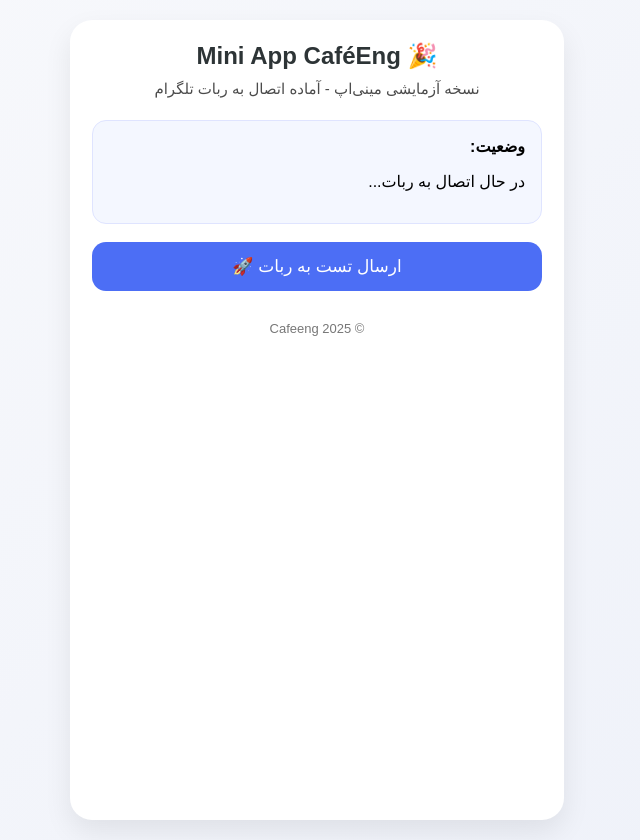
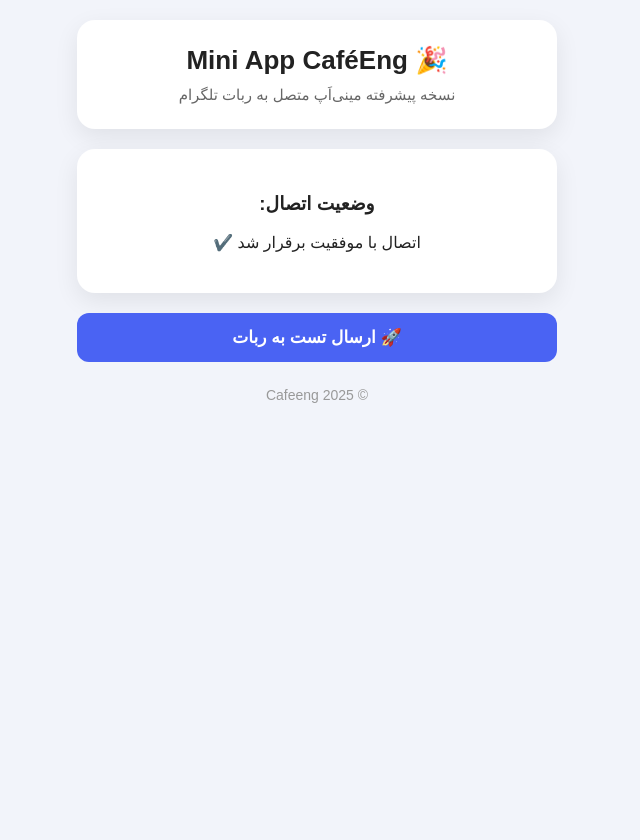
Before and after one commit to shah9378/cafeeng-bot, a website: page frontend/miniapp.html in a window 1280 px wide. Shown: the whole page, without its empty margins (323-963 px from the left). After the commit the page ends 800 px from the top, so only its background shows below. Drawn offline with Linux system fonts and the light colour scheme; a web font is replaced by a local one.

Commit message:
Update HTML and index.js

```diff
--- a/frontend/miniapp.html
+++ b/frontend/miniapp.html
@@ -1,82 +1,78 @@
-<!doctype html>
+<!DOCTYPE html>
 <html lang="fa" dir="rtl">
 <head>
-    <meta charset="UTF-8">
-    <meta name="viewport" content="width=device-width, initial-scale=1">
-    <title>Cafeeng Mini App</title>
-
-    <!-- فونت ایران‌سانس (CDN) -->
-    <link href="https://cdn.fontcdn.ir/Font/Persian/Sans/IRANSans.css" rel="stylesheet">
+  <meta charset="UTF-8" />
+  <meta name="viewport" content="width=device-width, initial-scale=1.0" />
+  <title>CafeEng Mini App</title>
 
   <style>
     body {
       margin: 0;
-            font-family: IRANSans, sans-serif;
-            background: linear-gradient(135deg, #f8f9fc, #eef1f9);
-            min-height: 100vh;
-            display: flex;
-            justify-content: center;
+      font-family: "IRANSans", sans-serif;
+      background: #f2f4fa;
+      color: #222;
+    }
+
+    .container {
+      max-width: 480px;
+      margin: auto;
       padding: 20px;
     }
 
-        .container {
-            background: white;
-            width: 100%;
-            max-width: 450px;
-            border-radius: 22px;
-            box-shadow: 0 12px 28px rgba(0,0,0,0.08);
-            padding: 22px;
-            animation: fadeUp .5s ease;
-        }
-
-        @keyframes fadeUp {
-            from { opacity: 0; transform: translateY(20px); }
-            to   { opacity: 1; transform: translateY(0); }
+    .card {
+      background: #fff;
+      padding: 25px;
+      border-radius: 18px;
+      box-shadow: 0 8px 25px rgba(0,0,0,0.08);
+      margin-bottom: 20px;
+      text-align: center;
     }
 
     .title {
-            font-size: 24px;
-            font-weight: bold;
-            text-align: center;
-            color: #2d3436;
+      font-size: 26px;
+      font-weight: 800;
       margin-bottom: 10px;
     }
 
     .subtitle {
-            text-align: center;
       font-size: 15px;
-            opacity: .7;
-            margin-bottom: 22px;
-        }
-
-        .card {
-            background: #f4f7ff;
-            padding: 16px;
-            border-radius: 14px;
-            margin-bottom: 18px;
-            border: 1px solid #dfe4ff;
+      color: #666;
     }
 
     .btn {
+      display: block;
       width: 100%;
       padding: 14px;
-            background: #4c6ef5;
-            color: white;
+      background: #4a63f3;
+      color: #fff;
+      border-radius: 12px;
       font-size: 17px;
+      font-weight: bold;
       border: none;
-            border-radius: 14px;
       cursor: pointer;
-            transition: .2s;
+      transition: 0.2s;
     }
     .btn:hover {
-            background: #3b5bdb;
+      background: #3249d8;
     }
 
     .footer {
-            margin-top: 30px;
       text-align: center;
-            color: #777;
-            font-size: 13px;
+      margin-top: 25px;
+      color: #999;
+      font-size: 14px;
+    }
+
+    .toast {
+      position: fixed;
+      bottom: 20px;
+      right: 20px;
+      background: #323232;
+      color: #fff;
+      padding: 12px 18px;
+      border-radius: 8px;
+      opacity: 0;
+      transition: 0.4s;
     }
   </style>
 </head>
@@ -84,34 +80,43 @@
 <body>
 
 <div class="container">
-    <div class="title">🎉 Mini App CaféEng</div>
-    <div class="subtitle">نسخه آزمایشی مینی‌اپ - آماده اتصال به ربات تلگرام</div>
 
   <div class="card">
-        <strong>وضعیت:</strong>
-        <p id="status">در حال اتصال به ربات...</p>
+    <div class="title">🎉 Mini App CaféEng</div>
+    <div class="subtitle">نسخه پیشرفته مینی‌اَپ متصل به ربات تلگرام</div>
   </div>
 
-    <button class="btn" onclick="sendAction()">ارسال تست به ربات 🚀</button>
-
-    <div class="footer">© 2025 Cafeeng</div>
+  <div class="card">
+    <h3>وضعیت اتصال:</h3>
+    <p id="status">در حال بررسی اتصال...</p>
   </div>
 
+  <button class="btn" onclick="testBot()">🚀 ارسال تست به ربات</button>
+
+  <div class="footer">© Cafeeng 2025</div>
+
+</div>
+
+<div id="toast" class="toast">پیام ارسال شد</div>
+
 <script>
-    // اگر از Telegram WebApp API استفاده می‌کنی
-    const tg = window.Telegram.WebApp;
-    tg.expand();
+  function showToast(text) {
+    let t = document.getElementById("toast");
+    t.innerText = text;
+    t.style.opacity = "1";
+    setTimeout(() => {
+      t.style.opacity = "0";
+    }, 2500);
+  }
 
-    document.getElementById("status").innerText = "Mini App is Running 🎉";
+  function testBot() {
+    fetch("/send-test")
+      .then(res => res.text())
+      .then(() => showToast("پیام تست ارسال شد!"))
+      .catch(() => showToast("خطا در ارسال پیام ❌"));
+  }
 
-    function sendAction() {
-        // ارسال پیام به ربات (از طریق API شما)
-        fetch("/api/action-test", {
-            method: "POST"
-        })
-        .then(r => r.text())
-        .then(t => alert("پاسخ از سرور: " + t));
-    }
+  document.getElementById("status").innerText = "اتصال با موفقیت برقرار شد ✔️";
 </script>
 
 </body>
```
Also changed, not shown: index.js (+23 -0 lines). Lines whose indentation alone changed are shown as unchanged.
